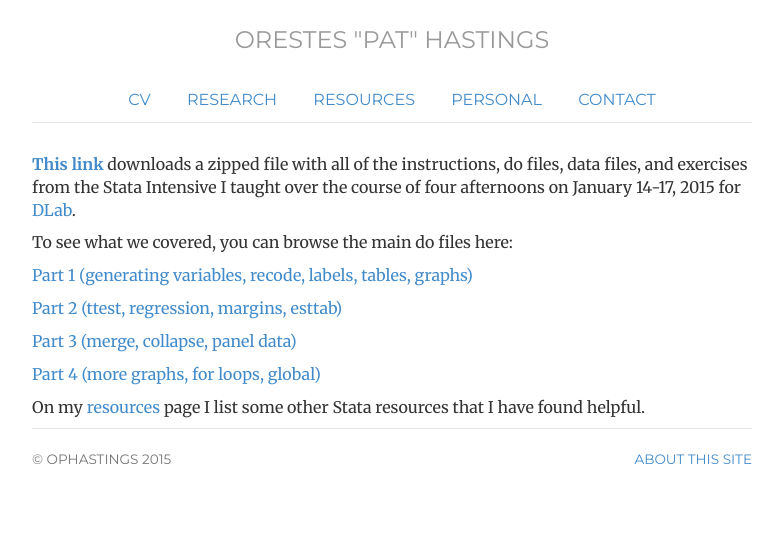
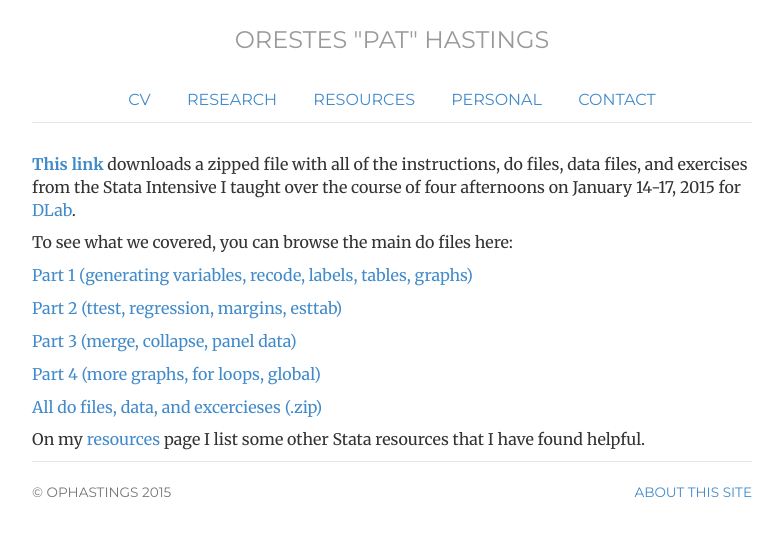
Before and after one commit to ophastings/ophastings.github.io, a Jekyll site: the page built from stataintensive/index.html, in a window 1280 px wide. Shown: the top 536 px of the page, without its empty margins (248-1030 px from the left). Built offline with Jekyll 4.4.1, drawn with Linux system fonts in a browser that asks for light colours; comment, search, counter and statistics services are not loaded.

Commit message:
Update index.html

```diff
--- a/stataintensive/index.html
+++ b/stataintensive/index.html
@@ -17,5 +17,6 @@ Stata Intensive I taught over the course of four afternoons on January 14-17, 20
 <p><a href="./part2.txt">Part 2 (ttest, regression, margins, esttab) </a> </p>
 <p><a href="./part3.txt">Part 3 (merge, collapse, panel data)</a> </p>
 <p><a href="./part4.txt">Part 4 (more graphs, for loops, global)</a> </p>
+<p><a href="./stataintensive2015jan.zip">All do files, data, and excercieses (.zip)</a> </p>
 <p></p>
 <p>On my <a href=../resources/>resources</a> page I list some other Stata resources that I have found helpful.</p>
```
